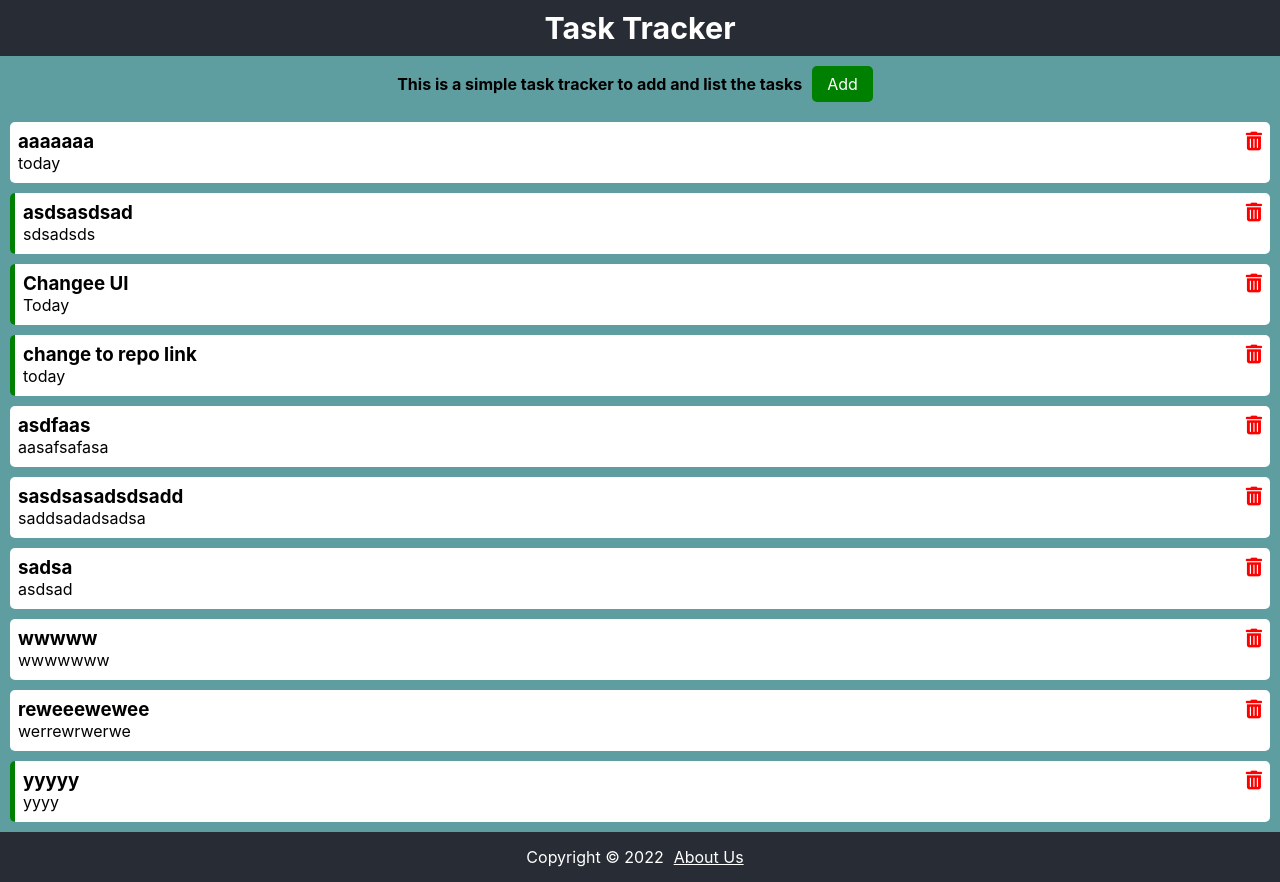
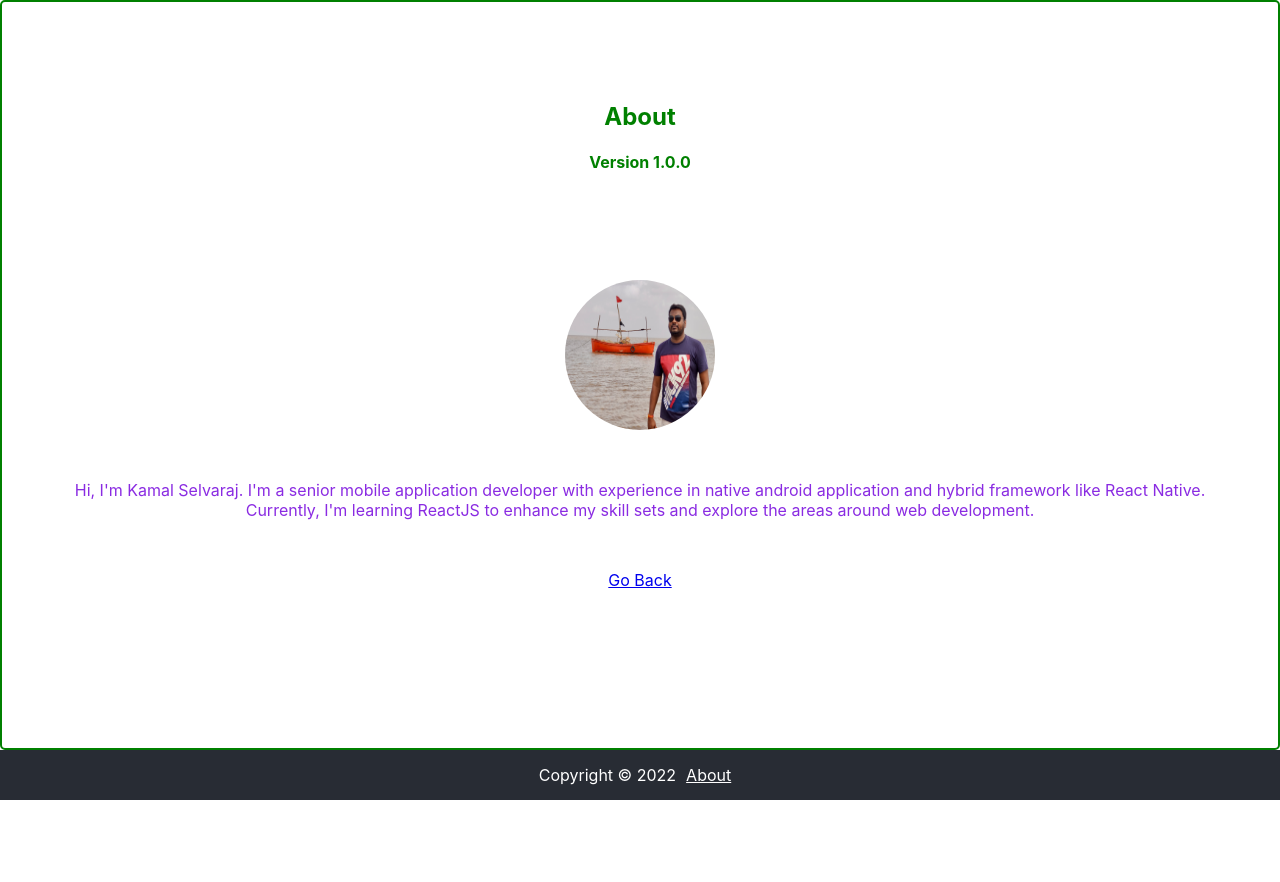
Before and after one commit to mkamals/task-tracker, a React (Create React App) app: page /about in a window 1280 px wide. After the commit the page ends 800 px from the top, so only its background shows below. Built offline with nearby package versions, Linux system fonts and the light colour scheme; data requests are answered from the project's data file.

Commit message:
Finishes Task Tracker app

```diff
--- a/package.json
+++ b/package.json
@@ -9,6 +9,7 @@
     "json-server": "^0.17.0",
     "react": "^18.1.0",
     "react-dom": "^18.1.0",
+    "react-router-dom": "^6.3.0",
     "react-scripts": "5.0.1",
     "web-vitals": "^2.1.4"
   },
--- a/src/App.js
+++ /dev/null
@@ -1,87 +0,0 @@
-import Header from './components/Header'
-import './App.css';
-import Footer from './components/Footer';
-import Button from './components/Button';
-import Tasks from './components/Tasks';
-import { useEffect, useState } from 'react';
-import AddTask from './AddTask';
-
-function App() {
-  const [showAddTask, setShowAddTask] = useState(false);
-  const [tasks, setTasks] = useState([]);
-
-  useEffect(() => {
-    const getTasks = async () => {
-      const data = await fetchTasks();
-      setTasks(data)
-    }
-
-    getTasks()
-  }, [])
-
-  //Fetch all data task
-  const fetchTasks = async () => {
-    const res = await fetch('http://localhost:5000/tasks')
-    const data = await res.json()
-    return data
-  }
-
-  //Fetch single data task
-  const fetchTask = async (id) => {
-    const res = await fetch(`http://localhost:5000/tasks/${id}`)
-    const data = await res.json()
-    return data
-  }
-
-  // On add task
-  const onAddTask = async (task) => {
-    console.log('received task-', task);
-    const res  = await fetch('http://localhost:5000/tasks', {
-      method: 'POST',
-      headers: {
-        'Content-type':'application/json',
-      },
-      body: JSON.stringify(task)
-    })
-
-    const data = await res.json();
-    setTasks([...tasks, data])
-  }
-
-  // On delete task
-  const onDeleteTask = async (id) => {
-    await fetch(`http://localhost:5000/tasks/${id}`, { method: 'DELETE'})
-    setTasks(tasks.filter((task) => task.id !== id))
-  }
-
-  // On toggle task reminder
-  const onToggleTask = async (id) => {
-    const toggleTask = await fetchTask(id)
-    const updTask = {...toggleTask, reminder: !toggleTask.reminder}
-    const res = await fetch(`http://localhost:5000/tasks/${id}`,
-    { method: 'PUT',
-    headers: {
-      'Content-type':'application/json',
-    },
-    body: JSON.stringify(updTask)
-  })
-    const data = await res.json()
-    setTasks(tasks.map((task) => task.id === id ? {...task, reminder: data.reminder} : task))
-  }
-
-
-  return (
-    <div className="container">
-      <Header />
-      <div className="content">
-        <strong>This is a simple task tracker to add and list the tasks</strong>
-        <Button onAddTask={() => setShowAddTask(!showAddTask)} showAddTask={showAddTask} />
-        {showAddTask && <AddTask onAddTask={onAddTask}  />}
-        {tasks && tasks.length > 0 ? <Tasks tasks={tasks} onDeleteTask={onDeleteTask} onToggleTask={onToggleTask}/> : 'No task to display here'}
-      </div>
-      <Footer />
-    </div>
-  );
-}
-
-export default App;
--- a/src/components/About.js
+++ b/src/components/About.js
@@ -1,15 +1,23 @@
-
-
+import { Link } from "react-router-dom";
+import "../css/about.css";
 
 const About = () => {
-    return (
-        <div>
-            <h3>About Us</h3>
-            <p>Hi, I'm Kamal Selvaraj. I'm a senior mobile application developer with experience in native android application and hybrid framework like React Native.<br>
-            Currently, I'm learning ReactJS to enhance my skill sets and explore the areas around web development.</br></p>
-            <button>Go Back</button>
-        </div>
-    )
-}
+  return (
+    <div className="about">
+      <h2>About</h2>
+      <h4>Version 1.0.0</h4>
+      <img src={require("../images/user.jpg")} alt="user" className="image" />
+      <p>
+        Hi, I'm Kamal Selvaraj. I'm a senior mobile application developer with
+        experience in native android application and hybrid framework like React
+        Native.
+        <br />
+        Currently, I'm learning ReactJS to enhance my skill sets and explore the
+        areas around web development.
+      </p>
+      <Link to="/">Go Back</Link>
+    </div>
+  );
+};
 
-export default About
+export default About;
--- /dev/null
+++ b/src/components/App.js
@@ -0,0 +1,117 @@
+import Header from "./Header";
+import "../css/App.css";
+import Footer from "./Footer";
+import Button from "./Button";
+import Tasks from "./Tasks";
+import { useEffect, useState } from "react";
+import { BrowserRouter, Route, Routes } from "react-router-dom";
+import About from "./About";
+import AddTask from "./AddTask";
+
+function App() {
+  const [showAddTask, setShowAddTask] = useState(false);
+  const [tasks, setTasks] = useState([]);
+
+  useEffect(() => {
+    const getTasks = async () => {
+      const data = await fetchTasks();
+      setTasks(data);
+    };
+
+    getTasks();
+  }, []);
+
+  //Fetch all data task
+  const fetchTasks = async () => {
+    const res = await fetch("http://localhost:5000/tasks");
+    const data = await res.json();
+    return data;
+  };
+
+  //Fetch single data task
+  const fetchTask = async (id) => {
+    const res = await fetch(`http://localhost:5000/tasks/${id}`);
+    const data = await res.json();
+    return data;
+  };
+
+  // On add task
+  const onAddTask = async (task) => {
+    console.log("received task-", task);
+    const res = await fetch("http://localhost:5000/tasks", {
+      method: "POST",
+      headers: {
+        "Content-type": "application/json",
+      },
+      body: JSON.stringify(task),
+    });
+
+    const data = await res.json();
+    setTasks([...tasks, data]);
+  };
+
+  // On delete task
+  const onDeleteTask = async (id) => {
+    await fetch(`http://localhost:5000/tasks/${id}`, { method: "DELETE" });
+    setTasks(tasks.filter((task) => task.id !== id));
+  };
+
+  // On toggle task reminder
+  const onToggleTask = async (id) => {
+    const toggleTask = await fetchTask(id);
+    const updTask = { ...toggleTask, reminder: !toggleTask.reminder };
+    const res = await fetch(`http://localhost:5000/tasks/${id}`, {
+      method: "PUT",
+      headers: {
+        "Content-type": "application/json",
+      },
+      body: JSON.stringify(updTask),
+    });
+    const data = await res.json();
+    setTasks(
+      tasks.map((task) =>
+        task.id === id ? { ...task, reminder: data.reminder } : task
+      )
+    );
+  };
+
+  return (
+    <BrowserRouter>
+      <div className="container">
+        <Routes>
+          <Route
+            path="/"
+            element={
+              <>
+                <Header />
+                <div className="content">
+                  <strong>
+                    This is a simple task tracker to add and list the tasks
+                  </strong>
+                  <Button
+                    onAddTask={() => setShowAddTask(!showAddTask)}
+                    showAddTask={showAddTask}
+                  />
+                  {showAddTask && <AddTask onAddTask={onAddTask} />}
+                  {tasks && tasks.length > 0 ? (
+                    <Tasks
+                      tasks={tasks}
+                      onDeleteTask={onDeleteTask}
+                      onToggleTask={onToggleTask}
+                    />
+                  ) : (
+                    "No task to display here"
+                  )}
+                </div>
+              </>
+            }
+          />
+          <Route path="/about" element={<About />} />
+        </Routes>
+        <Footer />
+      </div>
+    </BrowserRouter>
+  );
+}
+
+export default App;
--- a/src/components/Footer.js
+++ b/src/components/Footer.js
@@ -1,11 +1,13 @@
-import '../App.css';
+import { Link } from "react-router-dom";
+import "../css/App.css";
+
 const Footer = () => {
-    return (
-        <footer className="footer">
-            <p>Copyright &copy; 2022</p>
-            <a href="/about" id="aboutus">About Us</a>
-        </footer>
-    )
-}
+  return (
+    <footer className="footer">
+      <p>Copyright &copy; 2022</p>
+      <Link to="/about">About</Link>
+    </footer>
+  );
+};
 
-export default Footer
+export default Footer;
--- /dev/null
+++ b/src/css/about.css
@@ -0,0 +1,63 @@
+* {
+    box-sizing: border-box;
+    margin: 0;
+    padding: 0;
+  }
+
+  .container {
+     text-align: center;
+     display: flex;
+     flex-direction: column;
+  }
+
+  .footer {
+    background-color: #282c34;
+    display: flex;
+    flex-direction: row;
+    width: 100vw;
+    height: 50px;
+    justify-content: center;
+    align-items: center;
+    color: white;
+  }
+
+.about {
+    display: flex;
+    flex-direction: column;
+    height: calc(100vh - 50px);
+    width: 100vw;
+    justify-content: center;
+    align-items: center;
+    padding: 10px;
+    border-radius: 5px;
+    border: 2px solid green;
+    position: relative;
+}
+
+.about h2 {
+    color: green;
+    margin: 50px;
+    position: absolute;
+    top: 50px;
+}
+
+.about h4 {
+    color: green;
+    margin: 50px;
+    position: absolute;
+    top: 100px;
+}
+
+.about p {
+    color: blueviolet;
+    margin: 50px;
+}
+
+.about img {
+    height: 150px;
+    width: 150px;
+    border-radius: 50%;
+    justify-content: center;
+    align-items: center;
+    margin-top: 120px;
+}
```
Also changed, not shown: src/components/Header.js (+9 -8 lines), src/index.js (+6 -6 lines), src/components/AddTask.js (renamed from src/AddTask.js), src/css/App.css (renamed from src/App.css), src/images/user.jpg (added), 1 other file (tests, documents, lock files or other folders).
